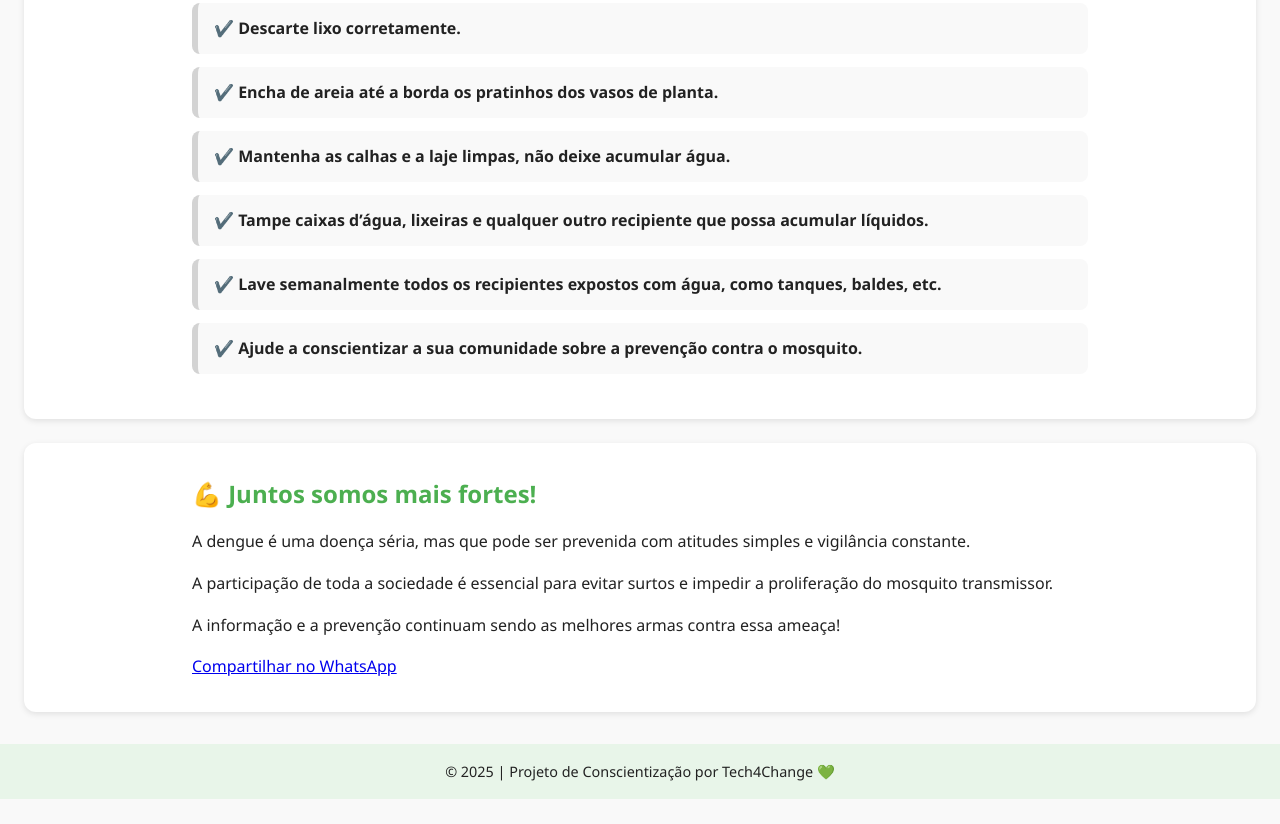
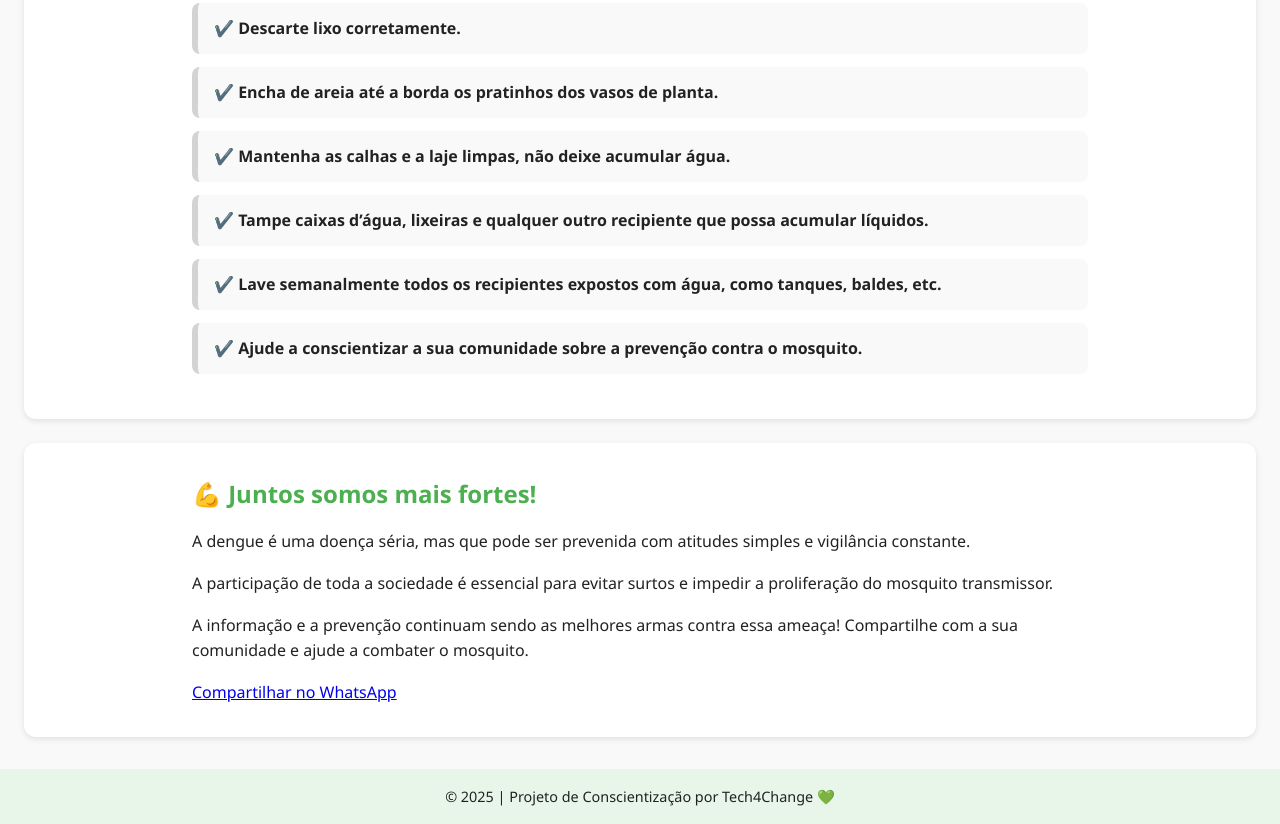
Before and after one commit to Dev-mslf/site-dengue, a plain HTML site: page index.html in a window 1280 px wide. Shown: the part 3114-3938 px from the top of the page. Before the commit the page ends 3913 px from the top, so only its background shows below. Drawn offline with Linux system fonts and the light colour scheme.

Commit message:
Update index.html

```diff
--- a/index.html
+++ b/index.html
@@ -90,7 +90,7 @@
             <h2>💪 Juntos somos mais fortes!</h2>
             <p>A dengue é uma doença séria, mas que pode ser prevenida com atitudes simples e vigilância constante.</p>
             <p>A participação de toda a sociedade é essencial para evitar surtos e impedir a proliferação do mosquito transmissor.</p>
-            <p>A informação e a prevenção continuam sendo as melhores armas contra essa ameaça!</p>
+            <p>A informação e a prevenção continuam sendo as melhores armas contra essa ameaça! Compartilhe com a sua comunidade e ajude a combater o mosquito.</p>
            <a href="https://wa.me/?text=Confira%20este%20site%20sobre%20a%20dengue%3A%20https%3A%2F%2Fgabi.github.io%2F"
             target="_blank" class="botao-compartilhar">
             Compartilhar no WhatsApp
```
